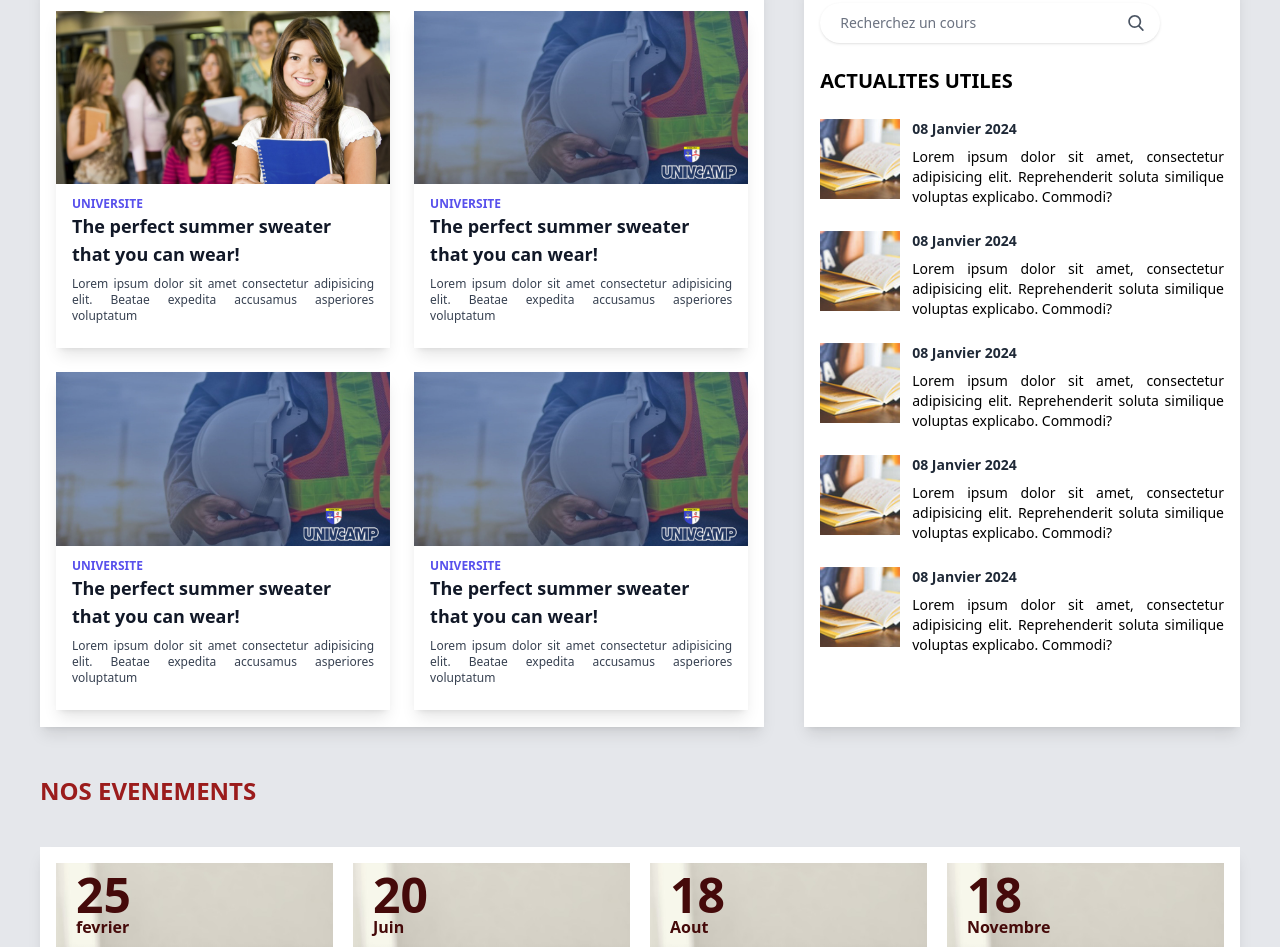
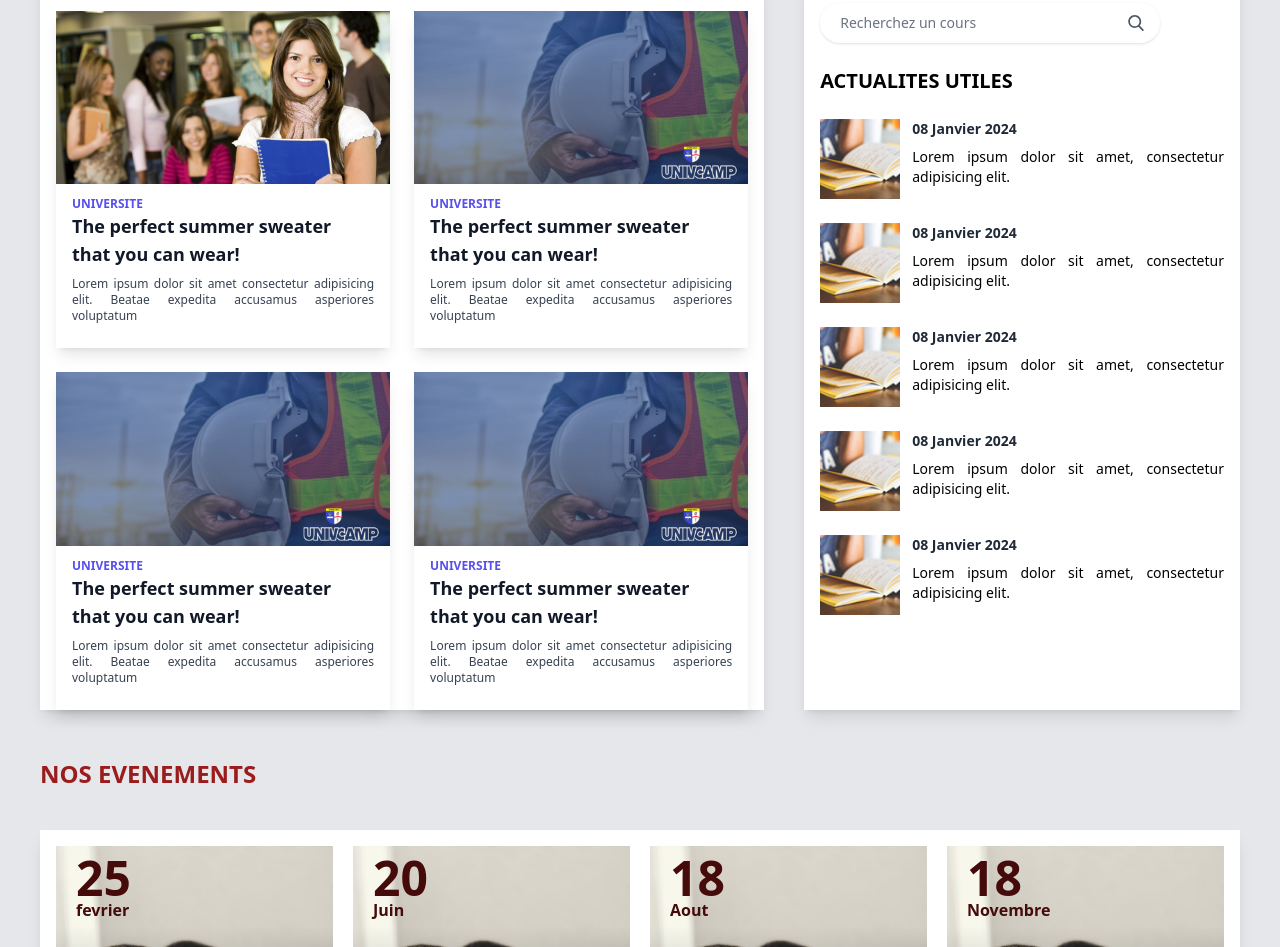
Before and after one commit to Monsieursky/unicamp, a website built with Vite: page html/index.html in a window 1280 px wide. Shown: the part 1319-2266 px from the top of the page. Built offline with nearby package versions, Linux system fonts and the light colour scheme; grey boxes are pictures that could not be loaded.

Commit message:
update index.html
update index.html

```diff
--- a/html/index.html
+++ b/html/index.html
@@ -625,8 +625,7 @@
                   <p class="text-gray-800 font-semibold text-sm pb-2">08 Janvier 2024</p>
                   <p class="text-gray-600 font-medium hover:text-indigo-600 leading-none"></p>
                   <a href="#" class="text-justify ">
-                    Lorem ipsum dolor sit amet, consectetur adipisicing elit. Reprehenderit soluta similique voluptas
-                    explicabo. Commodi?
+                    Lorem ipsum dolor sit amet, consectetur adipisicing elit.
                   </a>
                 </div>
               </div>
@@ -641,8 +640,7 @@
                   <p class="text-gray-800 font-semibold text-sm pb-2">08 Janvier 2024</p>
                   <p class="text-gray-600 font-medium hover:text-indigo-600 leading-none"></p>
                   <a href="#" class="text-justify ">
-                    Lorem ipsum dolor sit amet, consectetur adipisicing elit. Reprehenderit soluta similique voluptas
-                    explicabo. Commodi?
+                    Lorem ipsum dolor sit amet, consectetur adipisicing elit.
                   </a>
                 </div>
               </div>
@@ -657,8 +655,7 @@
                   <p class="text-gray-800 font-semibold text-sm pb-2">08 Janvier 2024</p>
                   <p class="text-gray-600 font-medium hover:text-indigo-600 leading-none"></p>
                   <a href="#" class="text-justify ">
-                    Lorem ipsum dolor sit amet, consectetur adipisicing elit. Reprehenderit soluta similique voluptas
-                    explicabo. Commodi?
+                    Lorem ipsum dolor sit amet, consectetur adipisicing elit.
                   </a>
                 </div>
               </div>
@@ -673,8 +670,7 @@
                   <p class="text-gray-800 font-semibold text-sm pb-2">08 Janvier 2024</p>
                   <p class="text-gray-600 font-medium hover:text-indigo-600 leading-none"></p>
                   <a href="#" class="text-justify ">
-                    Lorem ipsum dolor sit amet, consectetur adipisicing elit. Reprehenderit soluta similique voluptas
-                    explicabo. Commodi?
+                    Lorem ipsum dolor sit amet, consectetur adipisicing elit.
                   </a>
                 </div>
               </div>
@@ -689,8 +685,7 @@
                   <p class="text-gray-800 font-semibold text-sm pb-2">08 Janvier 2024</p>
                   <p class="text-gray-600 font-medium hover:text-indigo-600 leading-none"></p>
                   <a href="#" class="text-justify ">
-                    Lorem ipsum dolor sit amet, consectetur adipisicing elit. Reprehenderit soluta similique voluptas
-                    explicabo. Commodi?
+                    Lorem ipsum dolor sit amet, consectetur adipisicing elit.
                   </a>
                 </div>
               </div>
@@ -714,8 +709,7 @@
     <h1 class=" text-2xl font-semibold pb-10 uppercase text-red-800">NOS EVENEMENTS</h1>
 
 
-    <div
-      class="  grid grid-cols-1 xl:grid-cols-4 lg:grid-cols-2 md:grid-cols-2 bg-white p-4 shadow-lg  sm:grid-cols-2 gap-5">
+    <div  class="  grid grid-cols-1 xl:grid-cols-4 lg:grid-cols-2 md:grid-cols-2 bg-white p-4 shadow-lg  sm:grid-cols-2 gap-5">
 
       <div class="relative w-full flex items-end justify-start text-left bg-cover bg-center"
         style="height: 450px; background-image:url(images/1692100157119.jpeg);">
```
